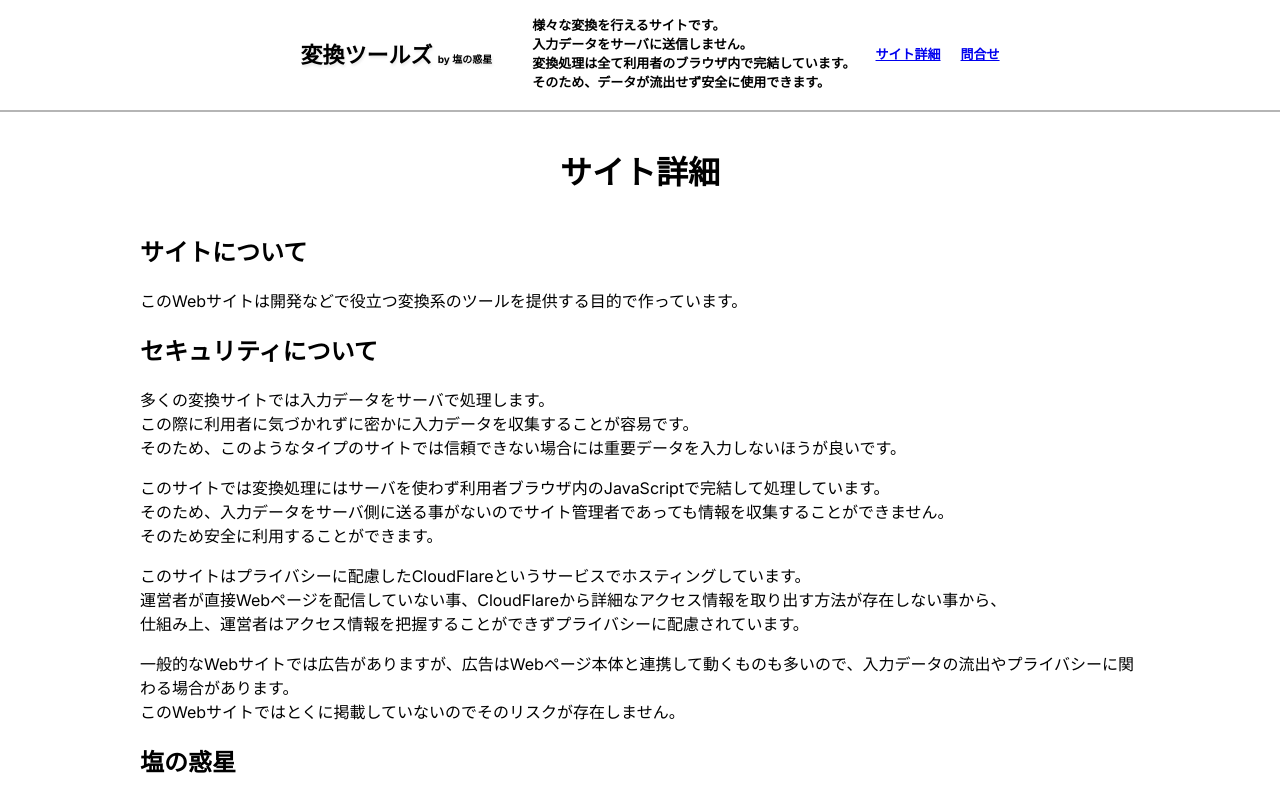
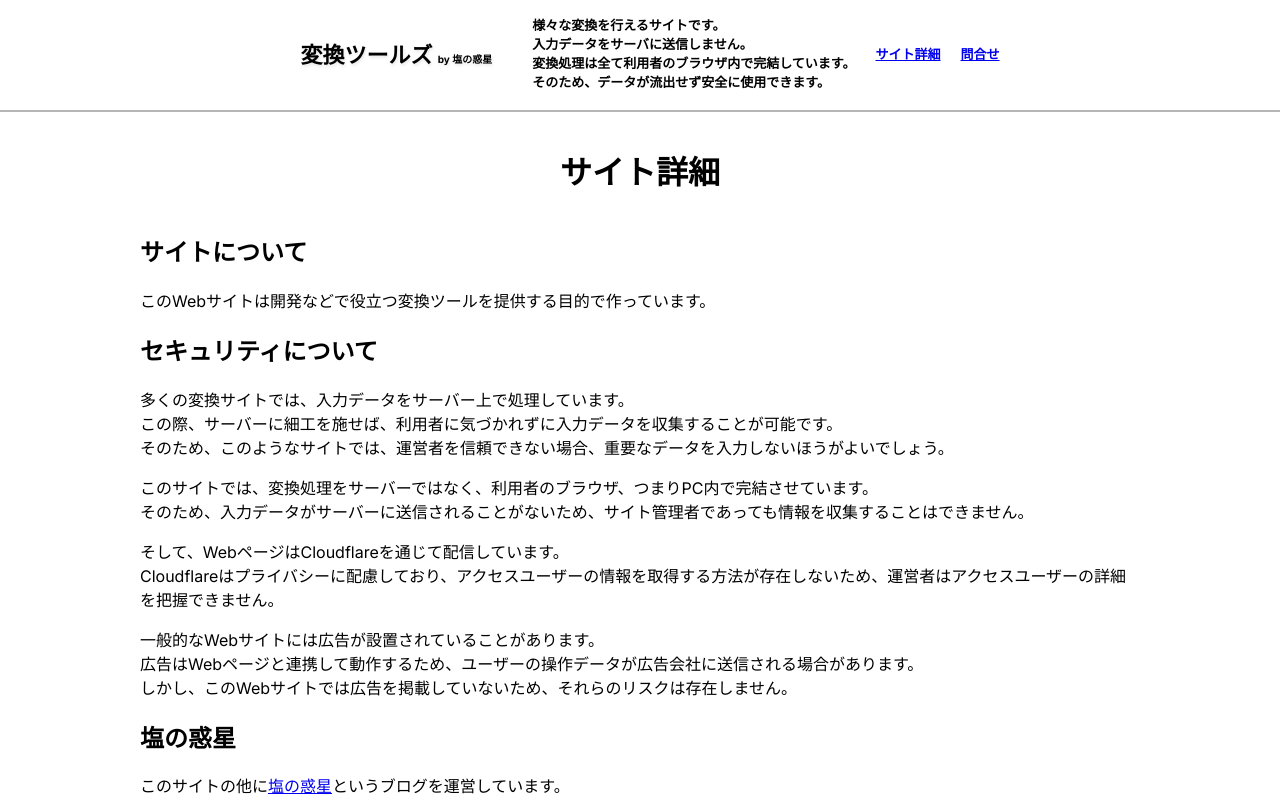
Before and after one commit to corkborg/convertbox, a Next.js app: page /info in a window 1280 px wide. Shown: the top 800 px of the page. Built offline with nearby package versions, Linux system fonts and the light colour scheme.

Commit message:
Fix info.

```diff
--- a/src/app/info/page.tsx
+++ b/src/app/info/page.tsx
@@ -11,27 +11,26 @@ export default function InfoPage() {
       <div>
         <h2>サイトについて</h2>
         <p>
-          このWebサイトは開発などで役立つ変換系のツールを提供する目的で作っています。
+          このWebサイトは開発などで役立つ変換ツールを提供する目的で作っています。
         </p>
         <h2>セキュリティについて</h2>
         <p>
-          多くの変換サイトでは入力データをサーバで処理します。<br/>
-          この際に利用者に気づかれずに密かに入力データを収集することが容易です。<br/>
-          そのため、このようなタイプのサイトでは信頼できない場合には重要データを入力しないほうが良いです。
+          多くの変換サイトでは、入力データをサーバー上で処理しています。<br/>
+          この際、サーバーに細工を施せば、利用者に気づかれずに入力データを収集することが可能です。<br/>
+          そのため、このようなサイトでは、運営者を信頼できない場合、重要なデータを入力しないほうがよいでしょう。
         </p>
         <p>
-          このサイトでは変換処理にはサーバを使わず利用者ブラウザ内のJavaScriptで完結して処理しています。<br/>
-          そのため、入力データをサーバ側に送る事がないのでサイト管理者であっても情報を収集することができません。<br/>
-          そのため安全に利用することができます。
+          このサイトでは、変換処理をサーバーではなく、利用者のブラウザ、つまりPC内で完結させています。<br/>
+          そのため、入力データがサーバーに送信されることがないため、サイト管理者であっても情報を収集することはできません。<br/>
         </p>
         <p>
-          このサイトはプライバシーに配慮したCloudFlareというサービスでホスティングしています。<br/>
-          運営者が直接Webページを配信していない事、CloudFlareから詳細なアクセス情報を取り出す方法が存在しない事から、<br/>
-          仕組み上、運営者はアクセス情報を把握することができずプライバシーに配慮されています。
+          そして、WebページはCloudflareを通じて配信しています。<br/>
+          Cloudflareはプライバシーに配慮しており、アクセスユーザーの情報を取得する方法が存在しないため、運営者はアクセスユーザーの詳細を把握できません。
         </p>
         <p>
-          一般的なWebサイトでは広告がありますが、広告はWebページ本体と連携して動くものも多いので、入力データの流出やプライバシーに関わる場合があります。<br/>
-          このWebサイトではとくに掲載していないのでそのリスクが存在しません。
+          一般的なWebサイトには広告が設置されていることがあります。<br/>
+          広告はWebページと連携して動作するため、ユーザーの操作データが広告会社に送信される場合があります。<br/>
+          しかし、このWebサイトでは広告を掲載していないため、それらのリスクは存在しません。<br/>
         </p>
 
         <h2>塩の惑星</h2>
```
